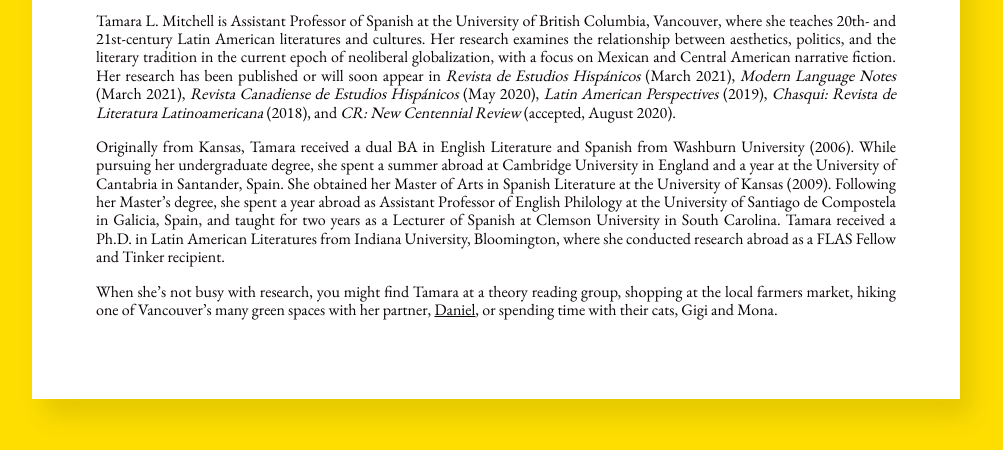
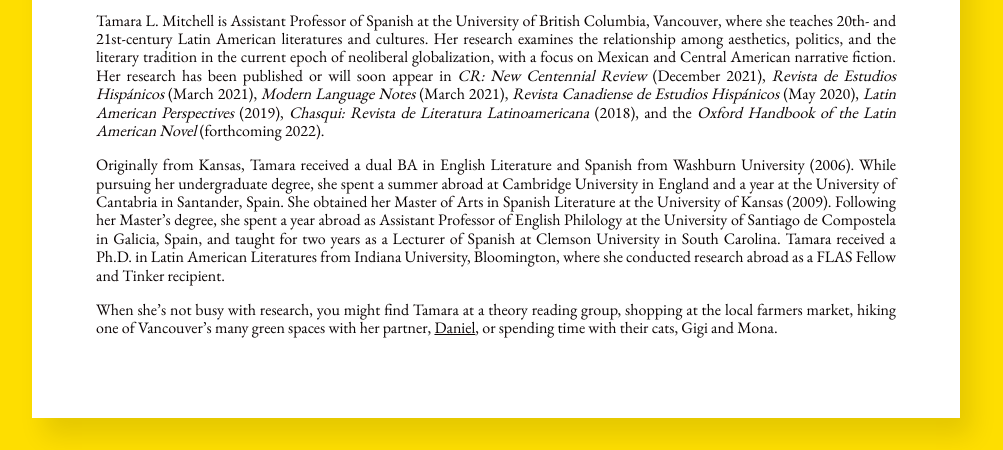
Before and after one commit to dajmcdon/tamara-site, a Jekyll site: the page built from index.html, in a window 1280 px wide and 1189 px high. Shown: the part 739-1189 px from the top of the window, without its empty margins (144-1147 px from the left). Built offline with Jekyll 4.4.1, drawn with Linux system fonts in a browser that asks for light colours; nearby versions of some CDN libraries; some web fonts are replaced.

Commit message:
update home page

```diff
--- a/index.html
+++ b/index.html
@@ -4,8 +4,8 @@
 ---
 
 Tamara L. Mitchell is Assistant Professor of Spanish at the University of British Columbia, Vancouver, where she teaches 20th- and 21st-century Latin American literatures and cultures.
-Her research examines the relationship between aesthetics, politics, and the literary tradition in the current epoch of neoliberal globalization, with a focus on Mexican and Central American narrative fiction.
-Her research has been published or will soon appear in  _Revista de Estudios Hispánicos_ (March 2021), _Modern Language Notes_ (March 2021), _Revista Canadiense de Estudios Hispánicos_ (May 2020), _Latin American Perspectives_ (2019), _Chasqui: Revista de Literatura Latinoamericana_ (2018), and _CR: New Centennial Review_ (accepted, August 2020).
+Her research examines the relationship among aesthetics, politics, and the literary tradition in the current epoch of neoliberal globalization, with a focus on Mexican and Central American narrative fiction.
+Her research has been published or will soon appear in _CR: New Centennial Review_ (December 2021), _Revista de Estudios Hispánicos_ (March 2021), _Modern Language Notes_ (March 2021), _Revista Canadiense de Estudios Hispánicos_ (May 2020), _Latin American Perspectives_ (2019), _Chasqui: Revista de Literatura Latinoamericana_ (2018), and the _Oxford Handbook of the Latin American Novel_ (forthcoming 2022).
 
 
 
```
